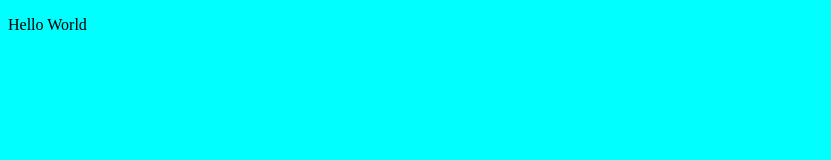
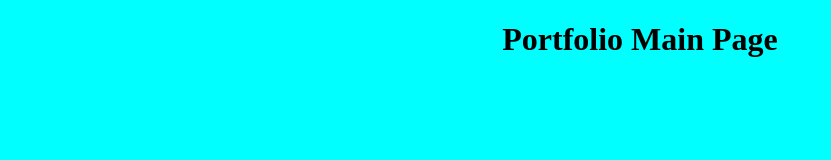
Before and after one commit to mdmontes94/Mario-Montes-Portfolio, a plain HTML site: page index.html in a window 1280 px wide. Shown: the whole page, without its empty margins (0-831 px from the left). Drawn offline with Linux system fonts and the light colour scheme.

Commit message:
Added title and changed alignment

```diff
--- a/index.css
+++ b/index.css
@@ -1,3 +1,7 @@
 html {
     background-color: aqua;
 }
+
+h1 {
+    text-align: center;
+}
--- a/index.html
+++ b/index.html
@@ -5,6 +5,6 @@
         <link href="index.css" rel="stylesheet" />
     </head>
     <body>
-        <p>Hello World</p>
+        <h1>Portfolio Main Page</h1>
     </body>
 </html>
```
